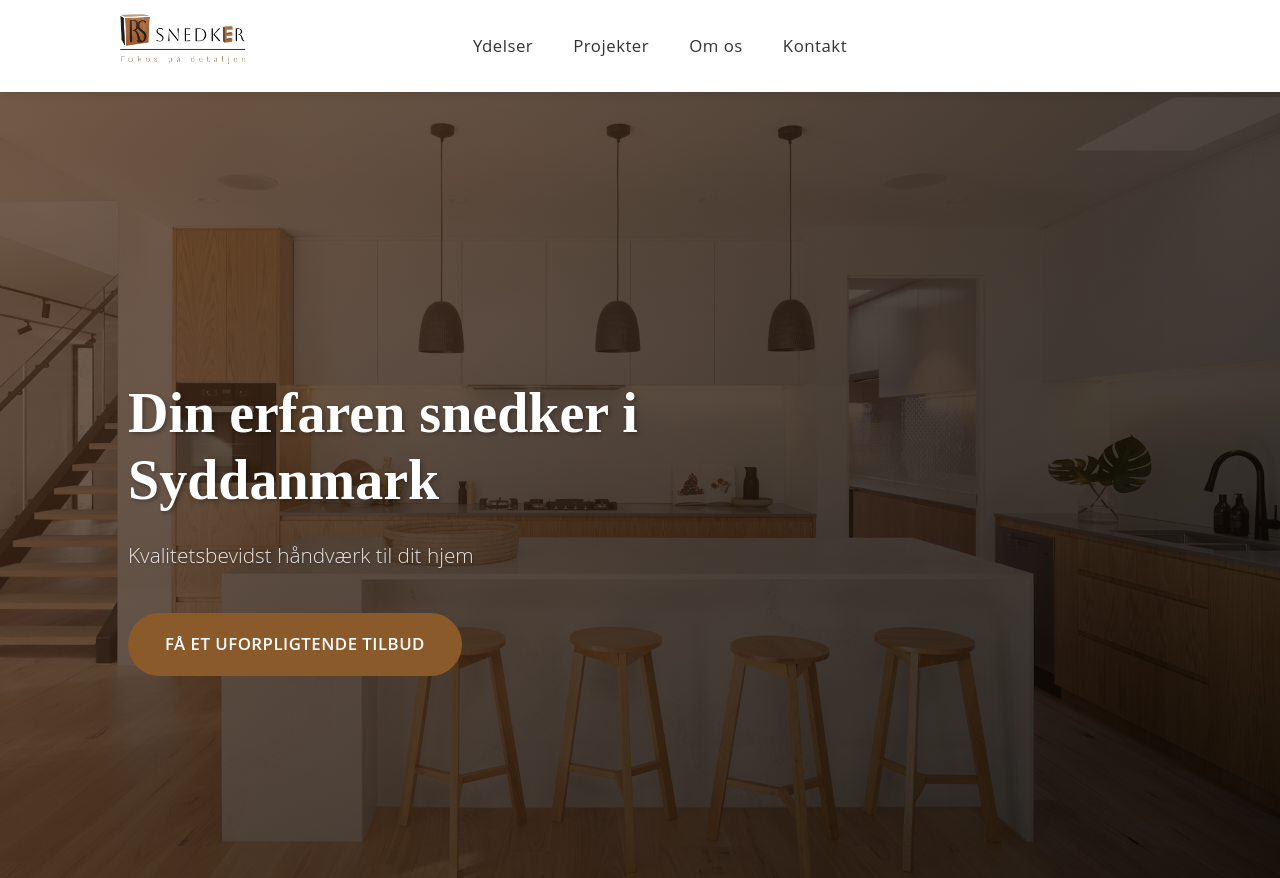
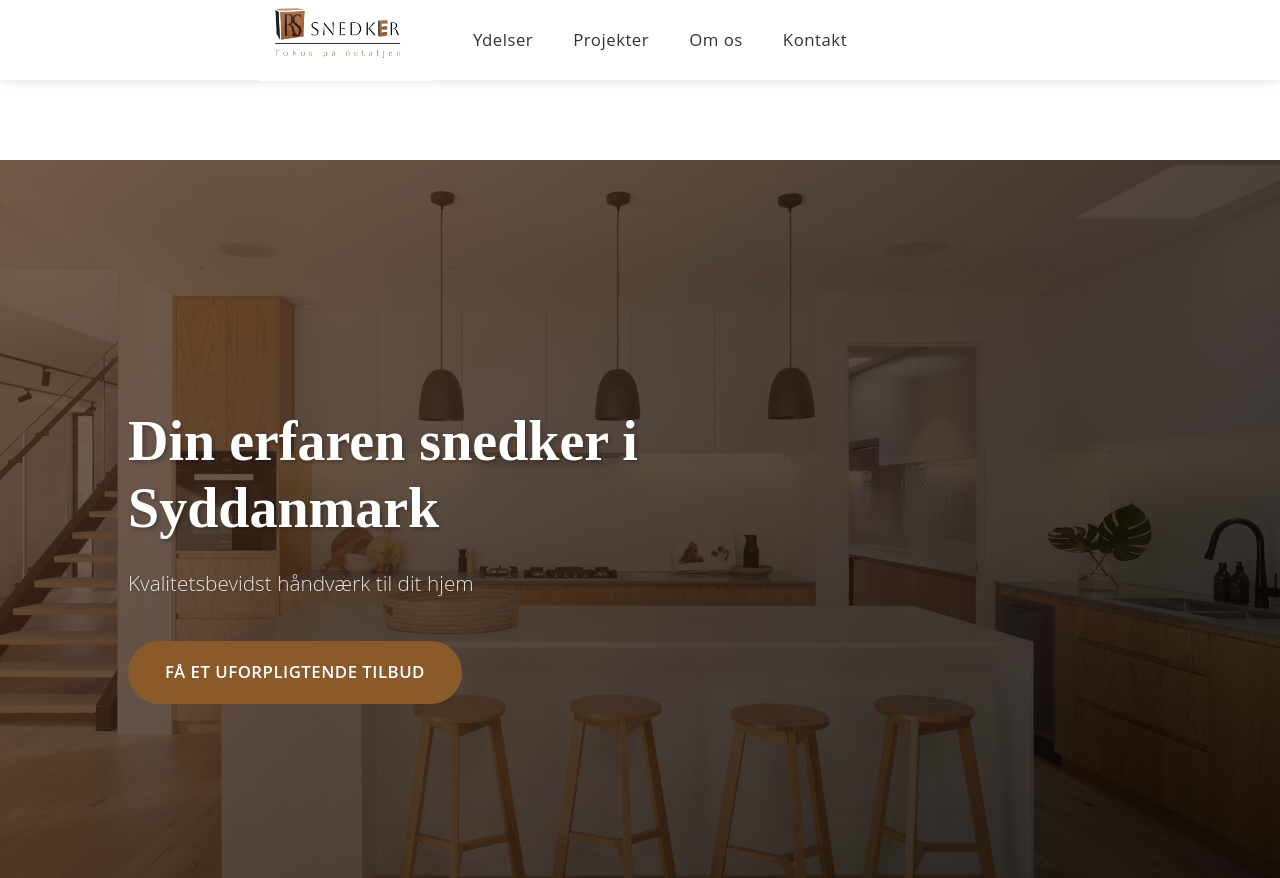
Before and after one commit to ralphboass/rs-snedker, a plain HTML site: page index.html in a window 1280 px wide. Shown: the top 878 px of the page. Drawn offline with Linux system fonts and the light colour scheme.

Commit message:
Update style.css

```diff
--- a/css/style.css
+++ b/css/style.css
@@ -83,6 +83,15 @@ ul {
 }
 
 /* Header & Navigation */
+html {
+    scroll-padding-top: 100px; /* Space for fixed header */
+}
+
+body {
+    margin: 0;
+    padding: 0;
+}
+
 header {
     background-color: rgba(255, 255, 255, 0.98);
     position: fixed;
@@ -90,10 +99,14 @@ header {
     left: 0;
     right: 0;
     width: 100%;
+    height: 80px; /* Fixed height */
     z-index: 1000;
     transition: all 0.3s ease;
-    padding: 1rem 0;
+    padding: 0;
+    margin: 0;
     box-shadow: 0 2px 10px rgba(0, 0, 0, 0.1);
+    display: flex;
+    align-items: center;
 }
 
 header.scrolled {
@@ -197,7 +210,7 @@ nav {
     padding: 0 10%;
     position: relative;
     overflow: hidden;
-    padding-top: 80px; /* Add padding to account for fixed header */
+    margin-top: 80px; /* Add margin instead of padding to account for fixed header */
 }
 
 .hero p {
```
